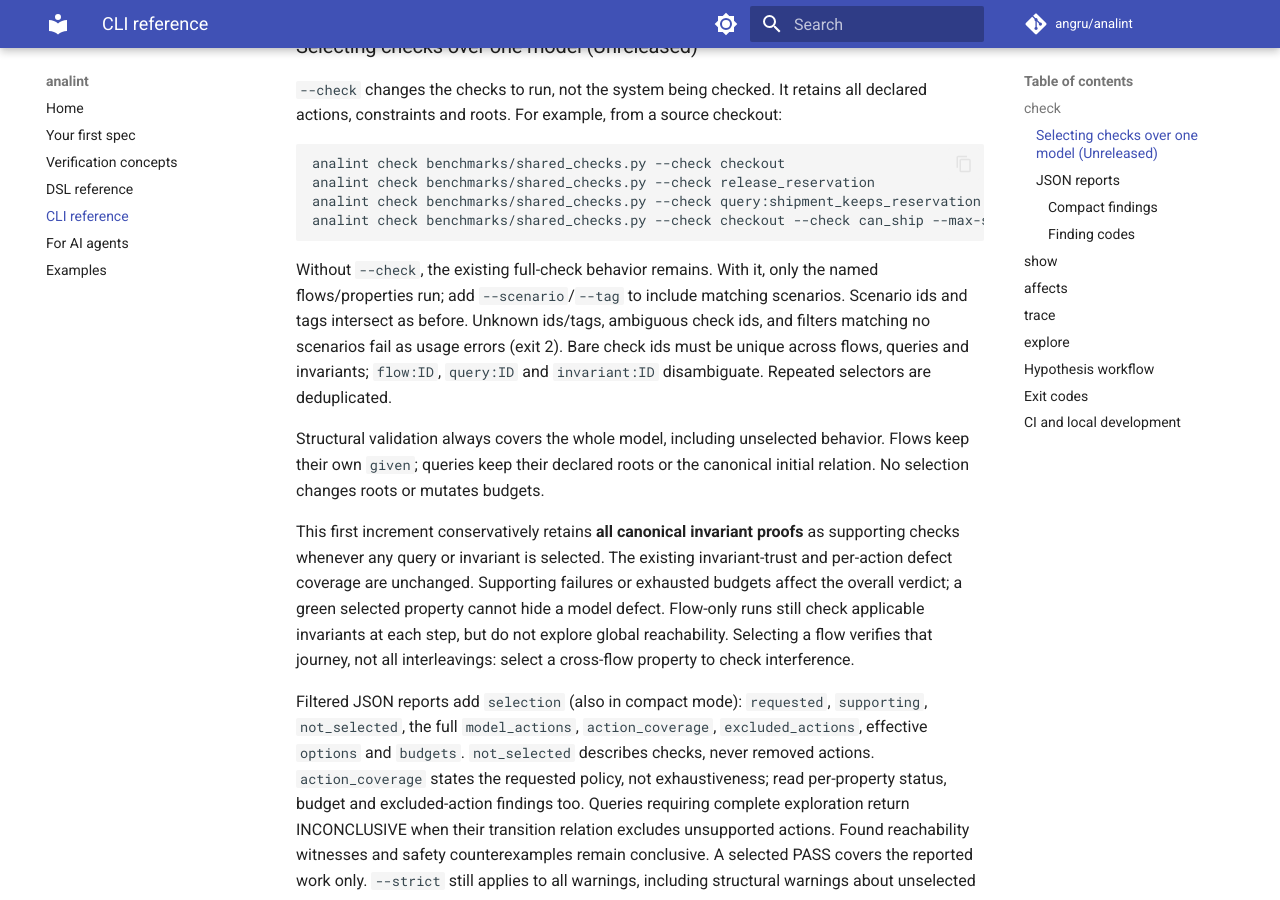
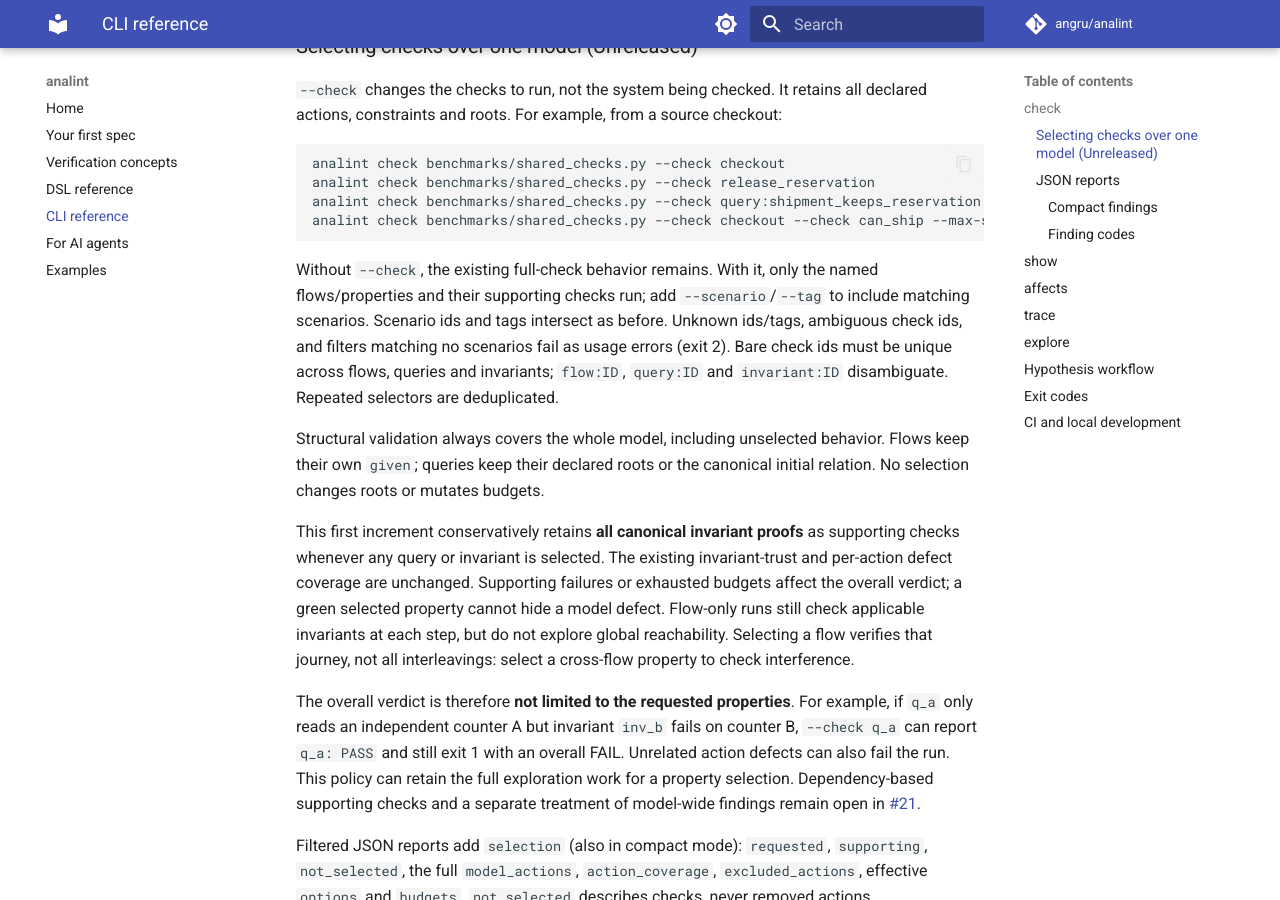
Before and after one commit to angru/analint, an MkDocs documentation site: the page built from docs/cli.md, in a window 1280 px wide and 900 px high, scrolled down 1223 px. Built offline with MkDocs 1.6.1 and Material for MkDocs 9.7.7, drawn with Linux system fonts in a browser that asks for light colours; comment, search, counter and statistics services are not loaded; some of the changed text lies outside the part shown.

Commit message:
Clarify selection verdict limits and trace targets after review

````diff
--- a/docs/cli.md
+++ b/docs/cli.md
@@ -48,7 +48,8 @@ analint check benchmarks/shared_checks.py --check checkout --check can_ship --ma
 ```
 
 Without `--check`, the existing full-check behavior remains. With it, only the
-named flows/properties run; add `--scenario`/`--tag` to include matching scenarios.
+named flows/properties and their supporting checks run; add `--scenario`/`--tag`
+to include matching scenarios.
 Scenario ids and tags intersect as before. Unknown ids/tags, ambiguous check ids,
 and filters matching no scenarios fail as usage errors (exit 2). Bare check ids
 must be unique across flows, queries and invariants; `flow:ID`, `query:ID` and
@@ -65,6 +66,14 @@ or exhausted budgets affect the overall verdict; a green selected property canno
 hide a model defect. Flow-only runs still check applicable invariants at each step,
 but do not explore global reachability. Selecting a flow verifies that journey,
 not all interleavings: select a cross-flow property to check interference.
+
+The overall verdict is therefore **not limited to the requested properties**.
+For example, if `q_a` only reads an independent counter A but invariant `inv_b`
+fails on counter B, `--check q_a` can report `q_a: PASS` and still exit 1 with
+an overall FAIL. Unrelated action defects can also fail the run. This policy
+can retain the full exploration work for a property selection.
+Dependency-based supporting checks and a separate treatment of model-wide
+findings remain open in [#21](https://github.com/angru/analint/issues/21).
 
 Filtered JSON reports add `selection` (also in compact mode): `requested`,
 `supporting`, `not_selected`, the full `model_actions`, `action_coverage`,
@@ -246,6 +255,9 @@ and budget decisions; use `--no-slice` for the whole model. Unreleased: pass the
 same budget/cache/TLC options used for the selected check. A trace call selects
 that one property plus the same supporting invariant proofs; it does not inherit
 settings from a previous process. `query:ID` and `invariant:ID` disambiguate.
+`trace` accepts only queries and invariants: a `flow:ID` selector copied from
+`--check` is not a valid trace target and returns an unknown-property error.
+Run that flow with `check --check flow:ID` instead.
 
 Unreleased trace metadata includes `selection`, `verification_verdict` and
 exploration `findings`. A property's status does not override failures in its
````
Also changed, not shown: CHANGELOG.md (+8 -3 lines), ROADMAP.md (+7 -1 lines).
